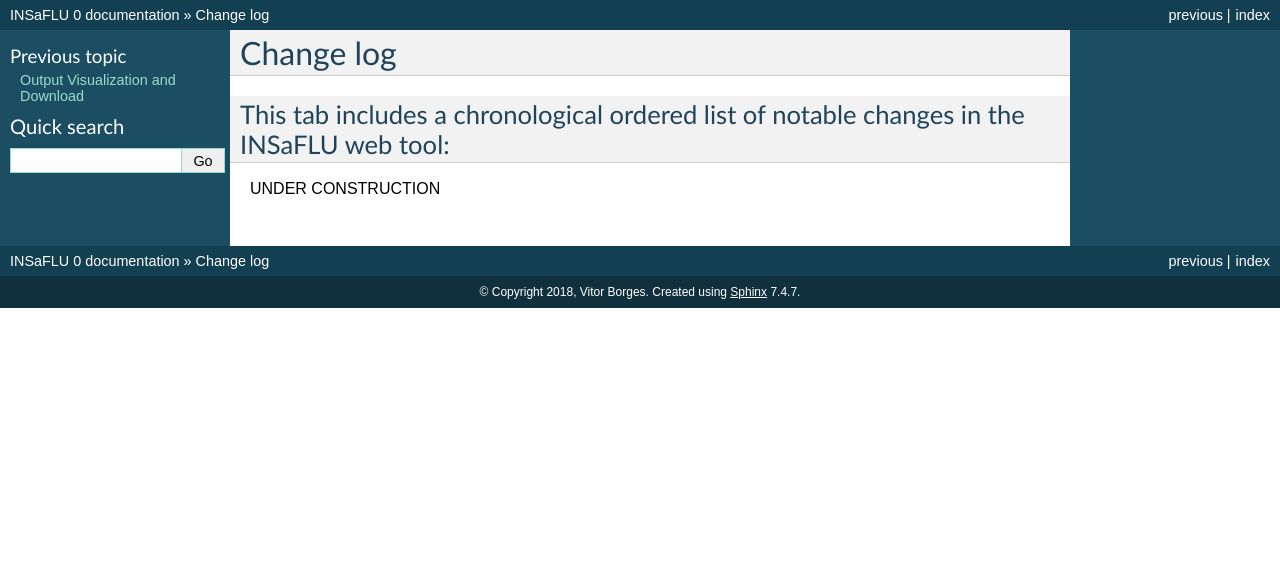
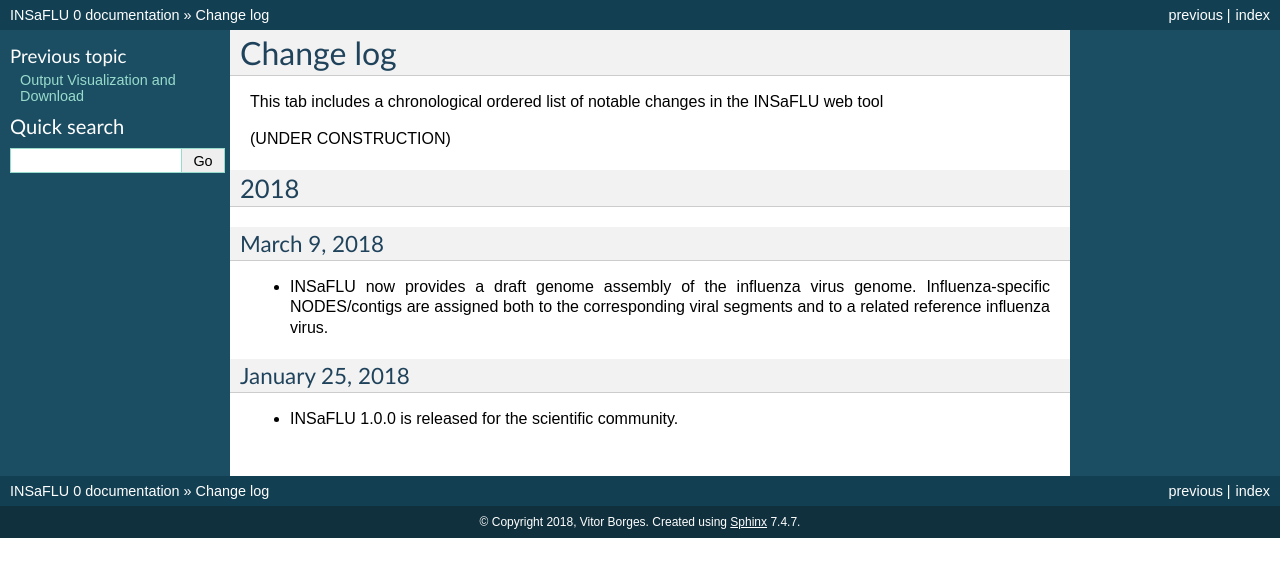
Before and after one commit to INSaFLU/insaflu_docs, a Sphinx documentation site: the page built from docs/change_log.rst, in a window 1280 px wide. Shown: the top 577 px of the page. Built offline with Sphinx 7.4.7, drawn with Linux system fonts in a browser that asks for light colours; formulas are drawn with MathJax 3.

Commit message:
[Add] change log

```diff
--- a/docs/change_log.rst
+++ b/docs/change_log.rst
@@ -1,7 +1,21 @@
 Change log
 ==========
 
-This tab includes a chronological ordered list of notable changes in the INSaFLU web tool:
-------------------------------------------------------------------------------------------
+This tab includes a chronological ordered list of notable changes in the INSaFLU web tool
 
-UNDER CONSTRUCTION
+(UNDER CONSTRUCTION)
+
+
+2018
+----
+
+March 9, 2018
+.............
+
+- INSaFLU now provides a draft genome assembly of the influenza virus genome. Influenza-specific NODES/contigs are assigned both to the corresponding viral segments and to a related reference influenza virus.
+
+
+January 25, 2018
+................
+
+- INSaFLU 1.0.0 is released for the scientific community.
```
